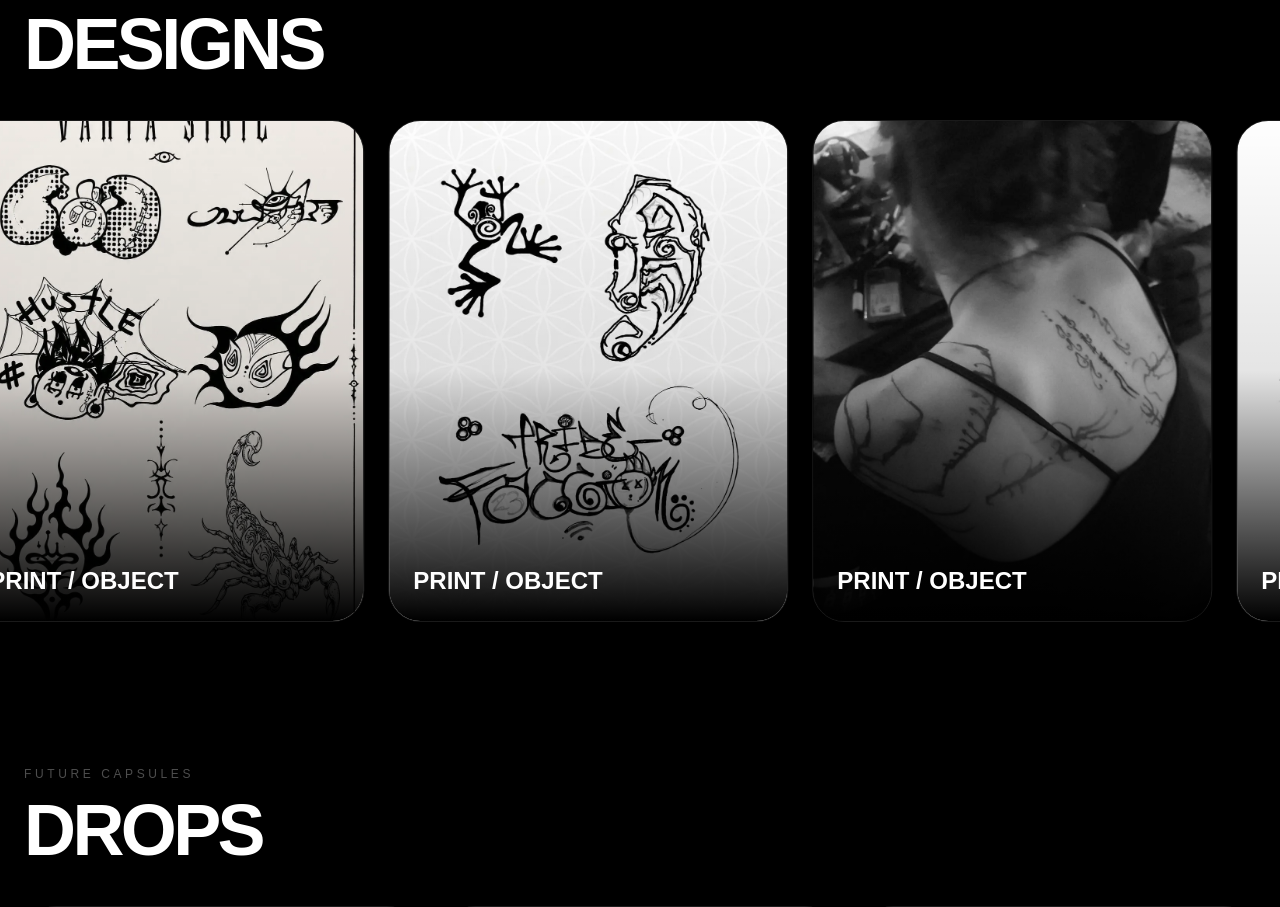
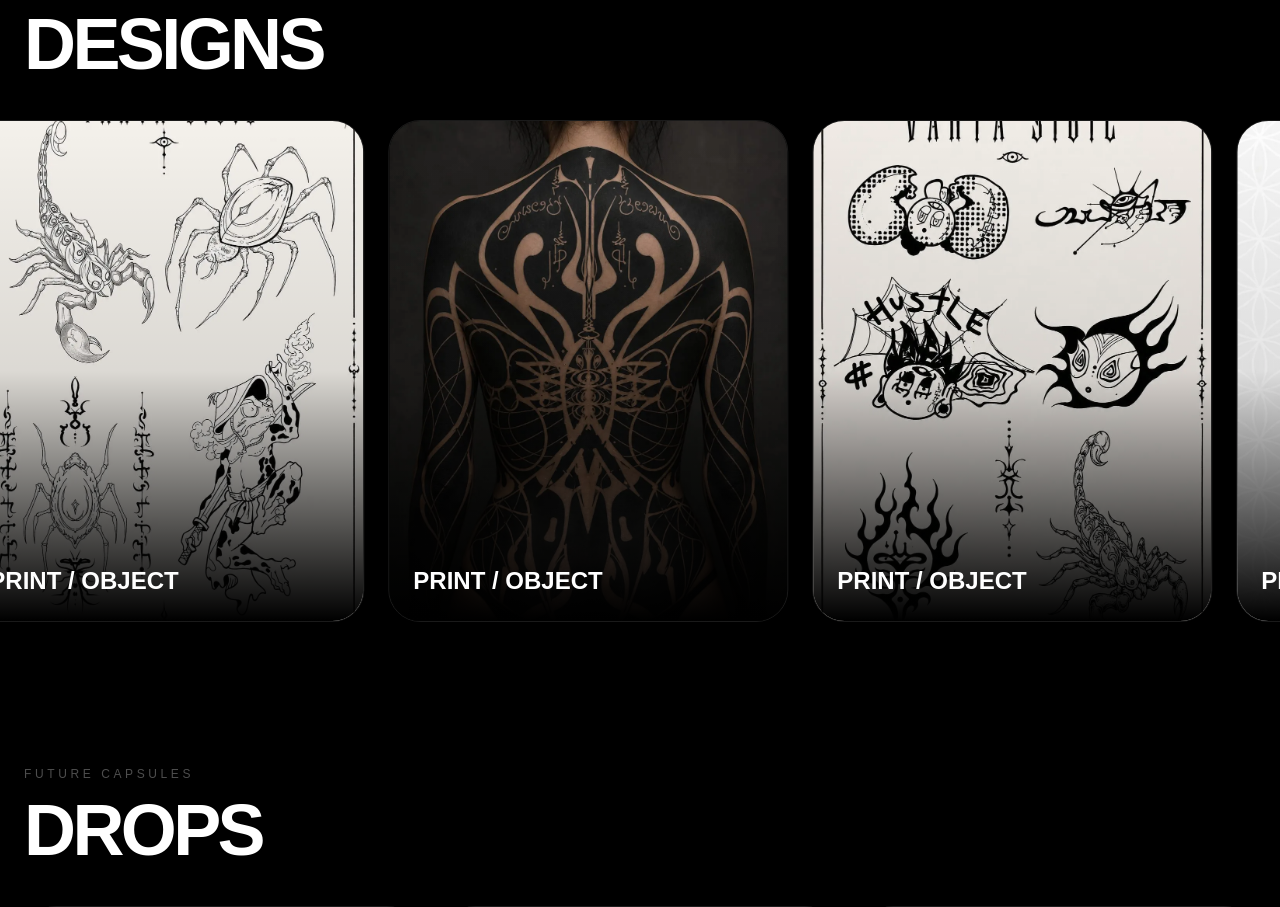
Before and after one commit to juancemenna-maker/Vanta-Sigil-Landing, a Next.js app: page / in a window 1280 px wide. Shown: the part 2340-3247 px from the top of the page. Built offline with nearby package versions, Linux system fonts and the light colour scheme.

Commit message:
image order change

```diff
--- a/app/page.tsx
+++ b/app/page.tsx
@@ -21,13 +21,13 @@ export default function TattooStudioSite() {
 
 
 const designs = [
+  "/images/objects/sheet.webp",
+  "/images/objects/fullback.webp",
   "/images/objects/flashsheet1.webp",
   "/images/objects/flashsheet2.webp",
   "/images/objects/freehand.webp",
   "/images/objects/sigil.webp",
   "/images/objects/moresigils.webp",
-  "/images/objects/fullback.webp",
-  "/images/objects/sheet.webp",
   "/images/objects/freehand.webp",
 ];
 
```
